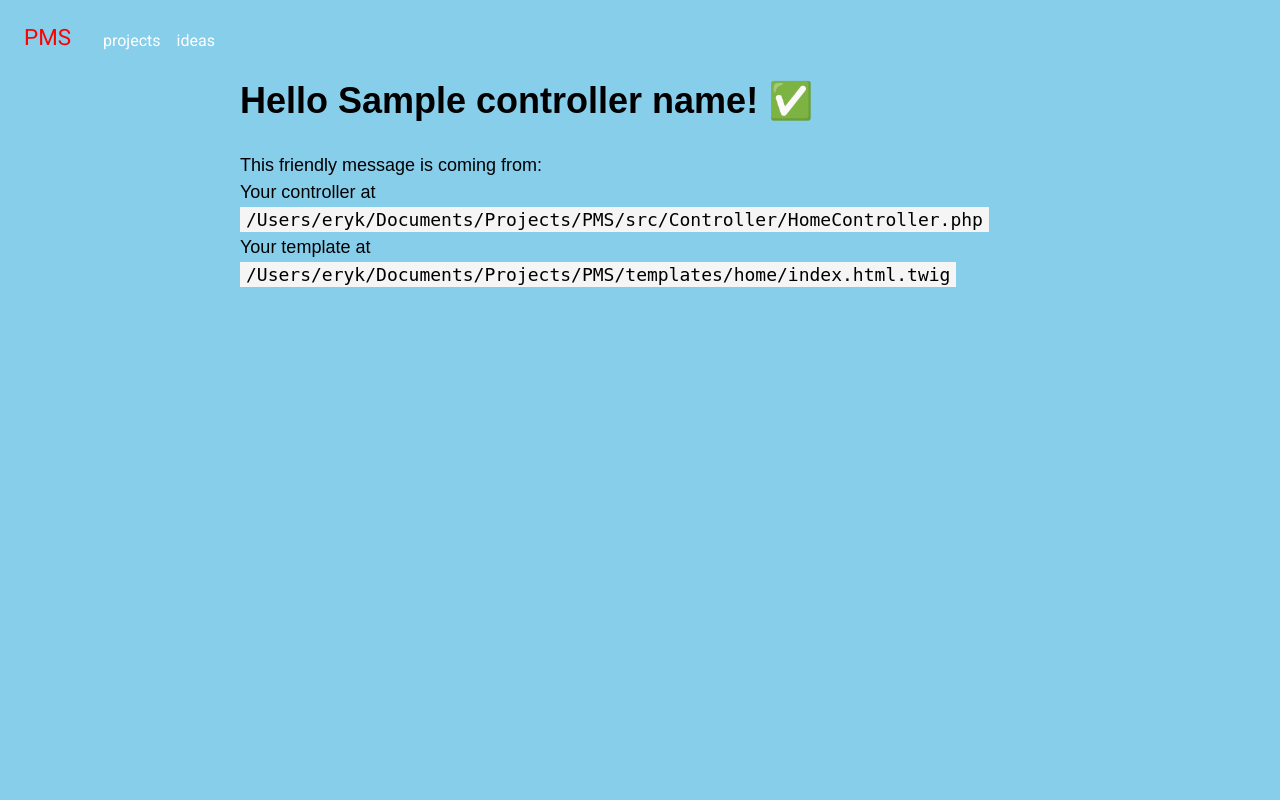
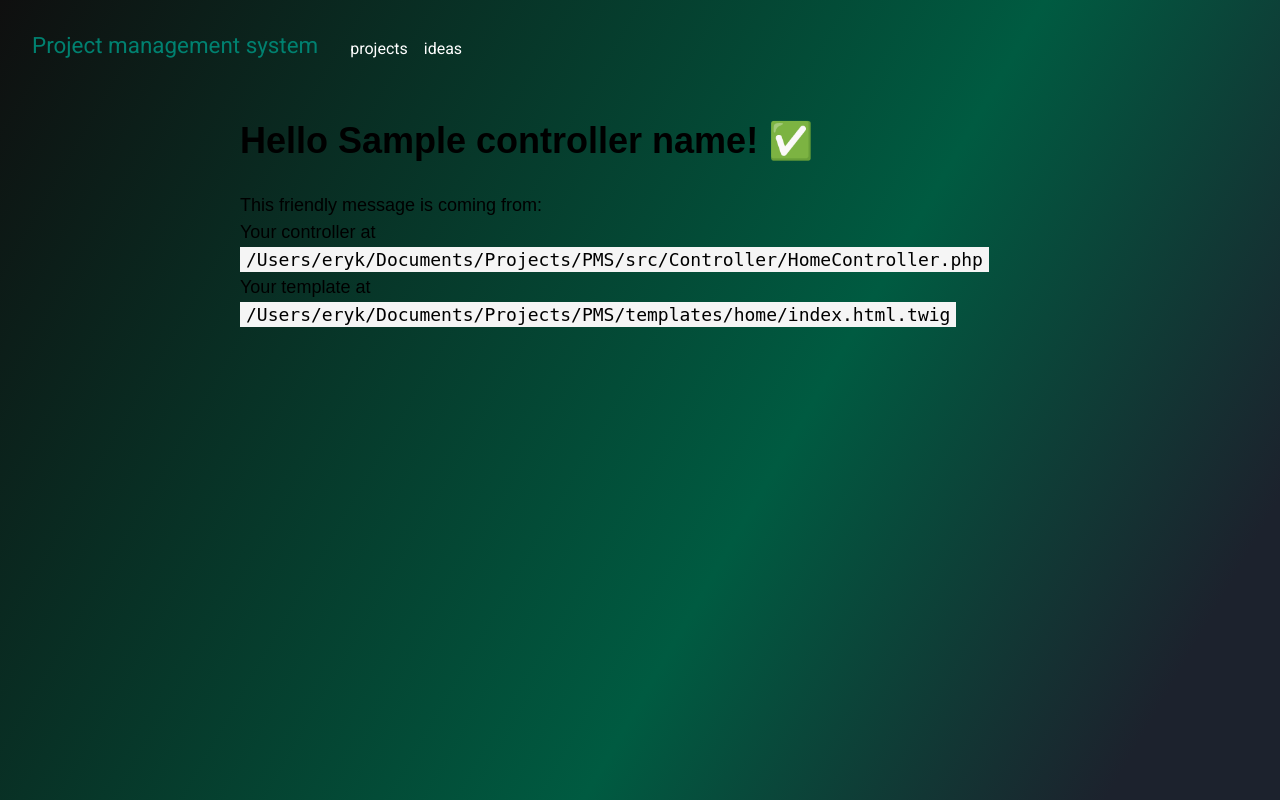
Before and after one commit to Eryk13/PMS, a Symfony app: template templates/home/index.html.twig in a window 1280 px wide. Run offline with Twig, Linux system fonts and the light colour scheme; the template is opened without the code that fills it: most values are stand-ins (such as "Sample title", 1, 10 or a date in 2020); style sheets or scripts are compiled from the project's sources; some libraries are stand-ins or nearby versions.

Commit message:
update styling

```diff
--- a/assets/styles/app.css
+++ b/assets/styles/app.css
@@ -1,10 +1,19 @@
+:root{
+    --color1: #0F0F0F;
+    --color2: #232D3F;
+    --color3: #005B41;
+    --color4: #008170;
+}
+
 html{
     font-family: 'Roboto', sans-serif;
 }
 
 body {
-    background-color: skyblue;
-    padding: 1em;
+    margin: 0;
+    background: rgb(15,15,15);
+    background: linear-gradient(120deg, rgba(15,15,15,1) 0%, rgba(0,91,65,1) 60%, rgba(28,34,45,1) 90%);
+    height: 100vh;
 }
 
 ul{
@@ -21,6 +30,7 @@ a{
     display: flex;
     align-items: end;
     gap: 2rem;
+    padding: 2em;
 }
 
 #top-nav__links{
@@ -33,10 +43,10 @@ a{
 }
 .link:hover{
     cursor: pointer;
-    color: gray;
+    color: lightgray;
 }
 
 .logo {
     font-size: 1.4rem;
-    color: red;
+    color: var(--color4);
 }
--- a/templates/base.html.twig
+++ b/templates/base.html.twig
@@ -18,7 +18,7 @@
     </head>
     <body>
         <nav id="top-nav">
-            <a class="logo" href="/">PMS</a>
+            <a class="logo" href="/">Project management system</a>
             <ul id="top-nav__links">
                 <li>
                     <a href="/project" class="link">projects</a>
```
